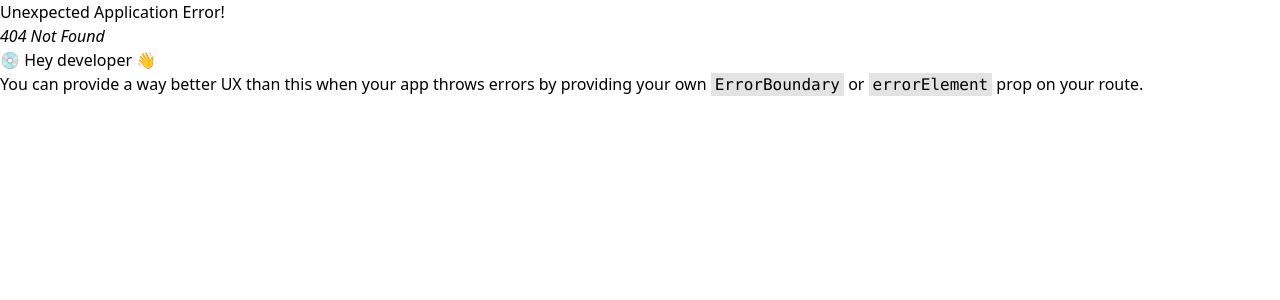
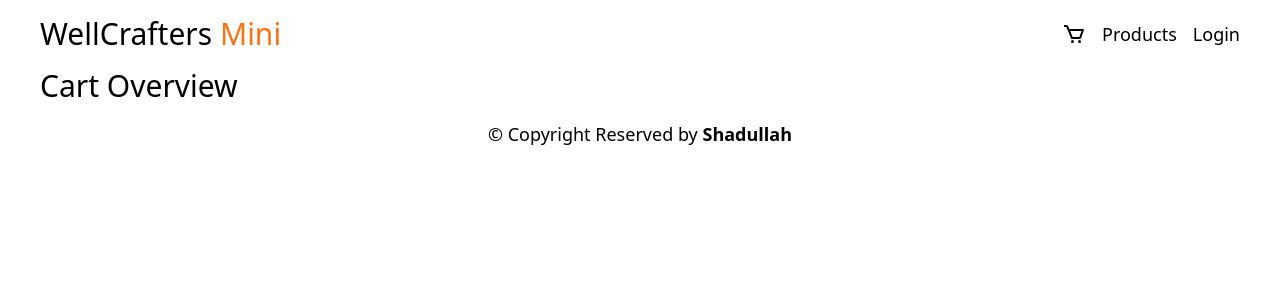
Before and after one commit to shadullah/mini-e-commerce, a React (Vite) app: page /carts in a window 1280 px wide. Before the commit this address had no page. Shown: the top 300 px of the page. Built offline with nearby package versions, Linux system fonts and the light colour scheme.

Commit message:
cart route

```diff
--- /dev/null
+++ b/src/Components/Pages/Cart/Cart.jsx
@@ -0,0 +1,9 @@
+const Cart = () => {
+  return (
+    <div>
+      <h1 className="text-3xl">Cart Overview</h1>
+    </div>
+  );
+};
+
+export default Cart;
--- a/src/Components/Shared/Navbar/Navbar.jsx
+++ b/src/Components/Shared/Navbar/Navbar.jsx
@@ -1,5 +1,6 @@
 // import Link from "next/link";
 import { useState } from "react";
+import { BiCart } from "react-icons/bi";
 import { Link } from "react-router";
 
 const Navbar = () => {
@@ -29,10 +30,16 @@ const Navbar = () => {
           </Link>
         </div>
         <div>
-          <ul className="flex space-x-4 text-lg">
+          <ul className="flex items-center space-x-4 text-lg">
+            <Link to="/carts">
+              <li>
+                <BiCart className="text-2xl" />
+              </li>
+            </Link>
             <Link to="/products">
               <li>Products</li>
             </Link>
+
             {id ? (
               <>
                 <Link href="/products/add">
--- a/src/main.jsx
+++ b/src/main.jsx
@@ -8,6 +8,7 @@ import Login from "./Components/Pages/Authentication/Login/Login.jsx";
 import Register from "./Components/Pages/Authentication/Register/Register.jsx";
 import Products from "./Components/Pages/Products/Products.jsx";
 import ProductDetails from "./Components/Pages/Products/ProductDetails.jsx";
+import Cart from "./Components/Pages/Cart/Cart.jsx";
 
 const router = createBrowserRouter([
   {
@@ -34,6 +35,10 @@ const router = createBrowserRouter([
         path: "/products/:id",
         element: <ProductDetails />,
       },
+      {
+        path: "/carts",
+        element: <Cart />,
+      },
     ],
   },
 ]);
```
